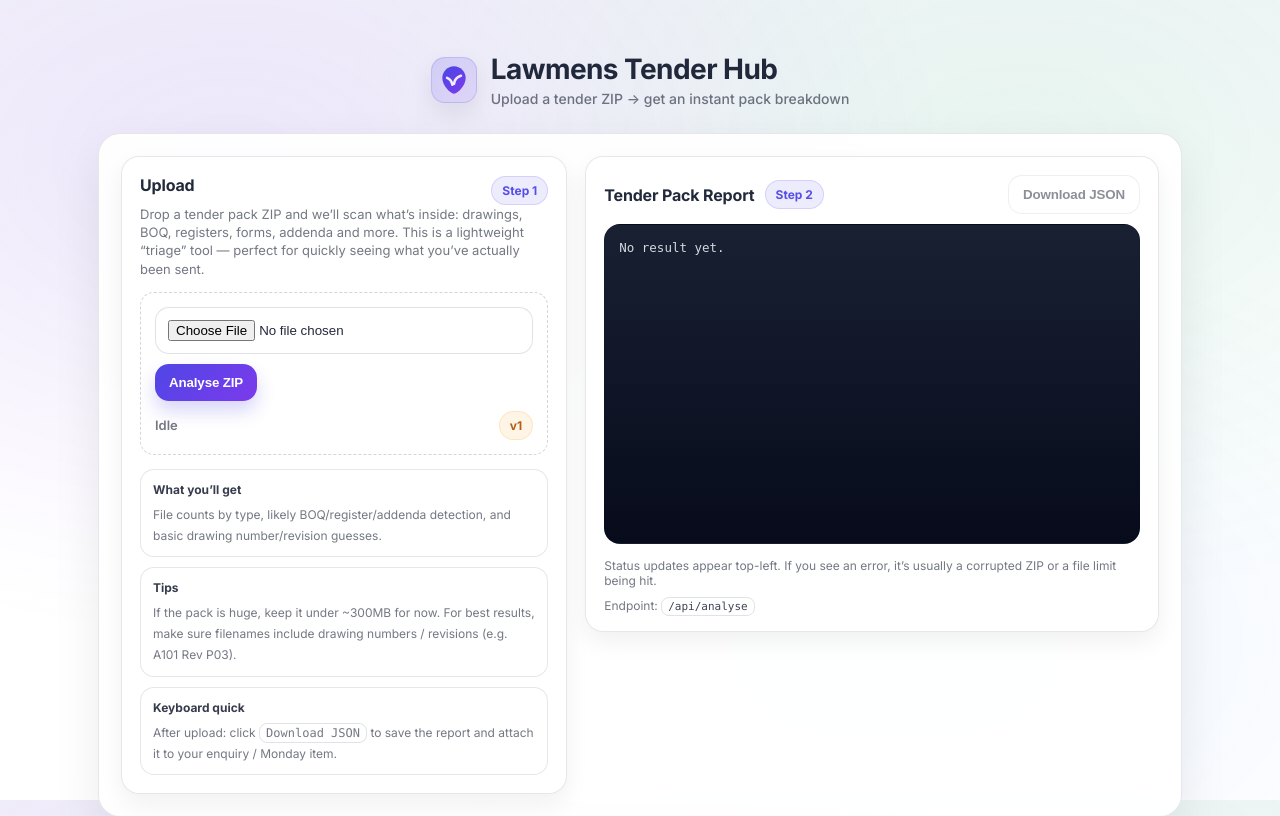
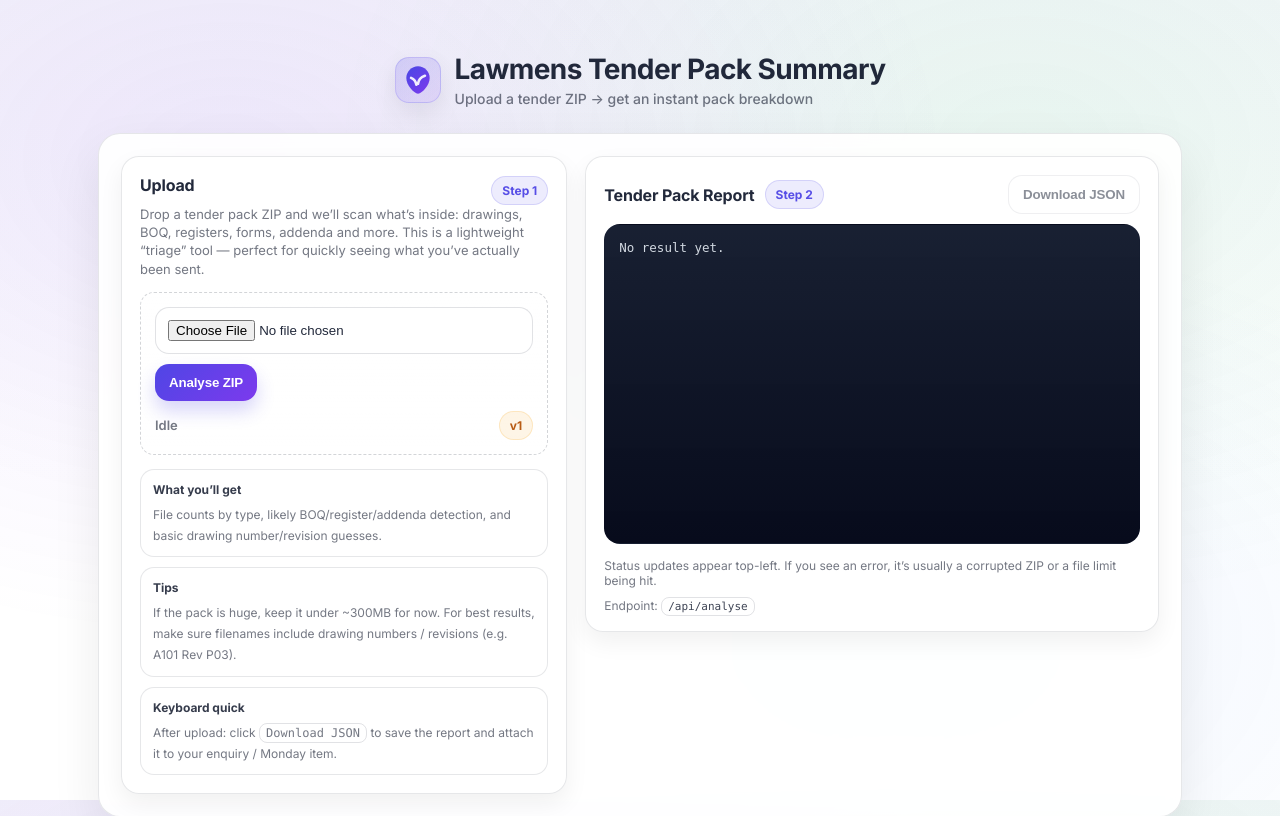
Before and after one commit to jamieggould/tender-zip-analysis, a FastAPI app: page / in a window 1280 px wide. Shown: the top 816 px of the page. Run offline with FastAPI, Linux system fonts and the light colour scheme.

Commit message:
Update header title to 'Lawmens Tender Pack Summary'

```diff
--- a/templates/index.html
+++ b/templates/index.html
@@ -302,7 +302,7 @@
           </svg>
         </div>
         <div>
-          <h1>Lawmens Tender Hub</h1>
+          <h1>Lawmens Tender Pack Summary</h1>
           <p>Upload a tender ZIP → get an instant pack breakdown</p>
         </div>
       </div>
```
